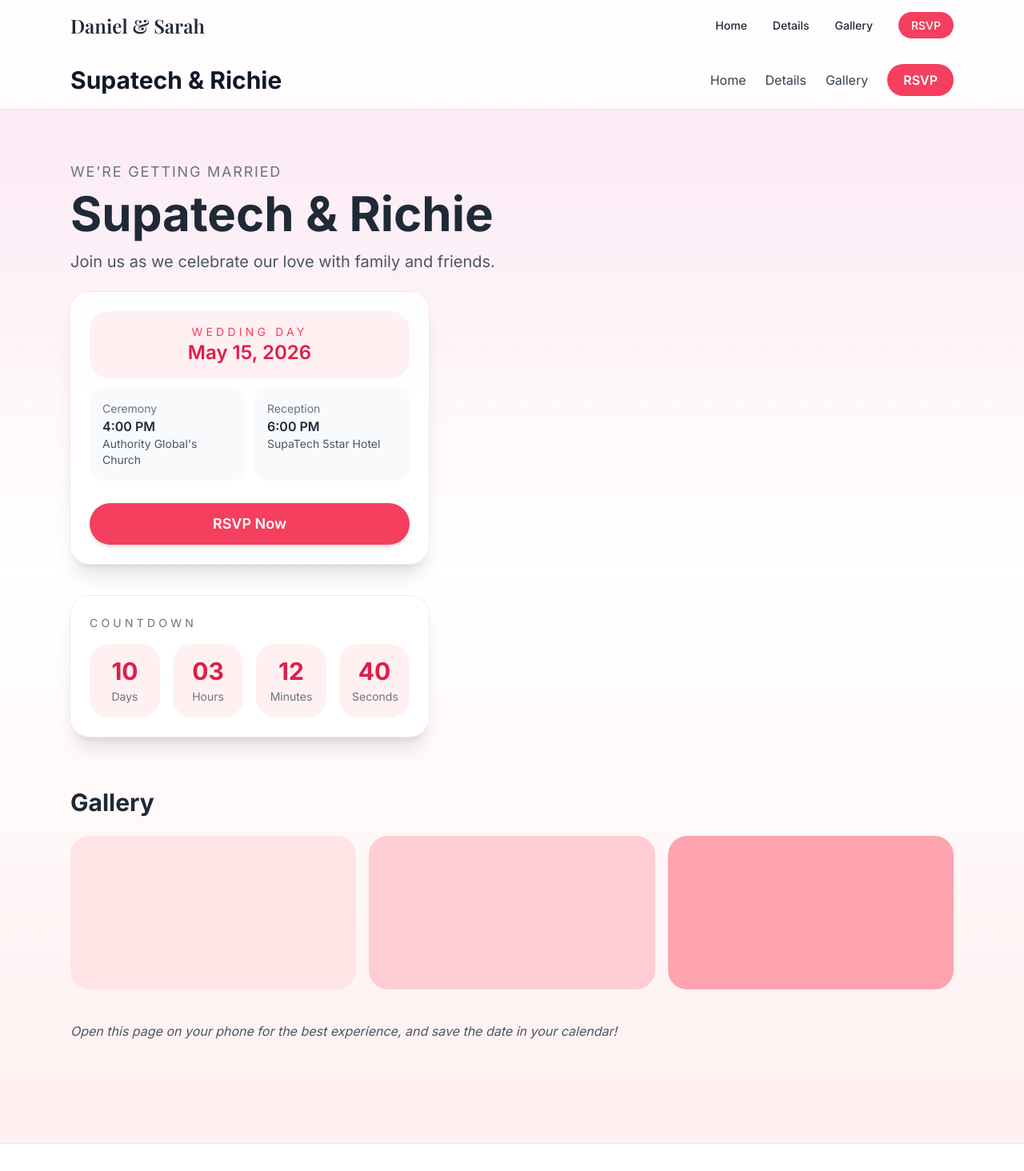
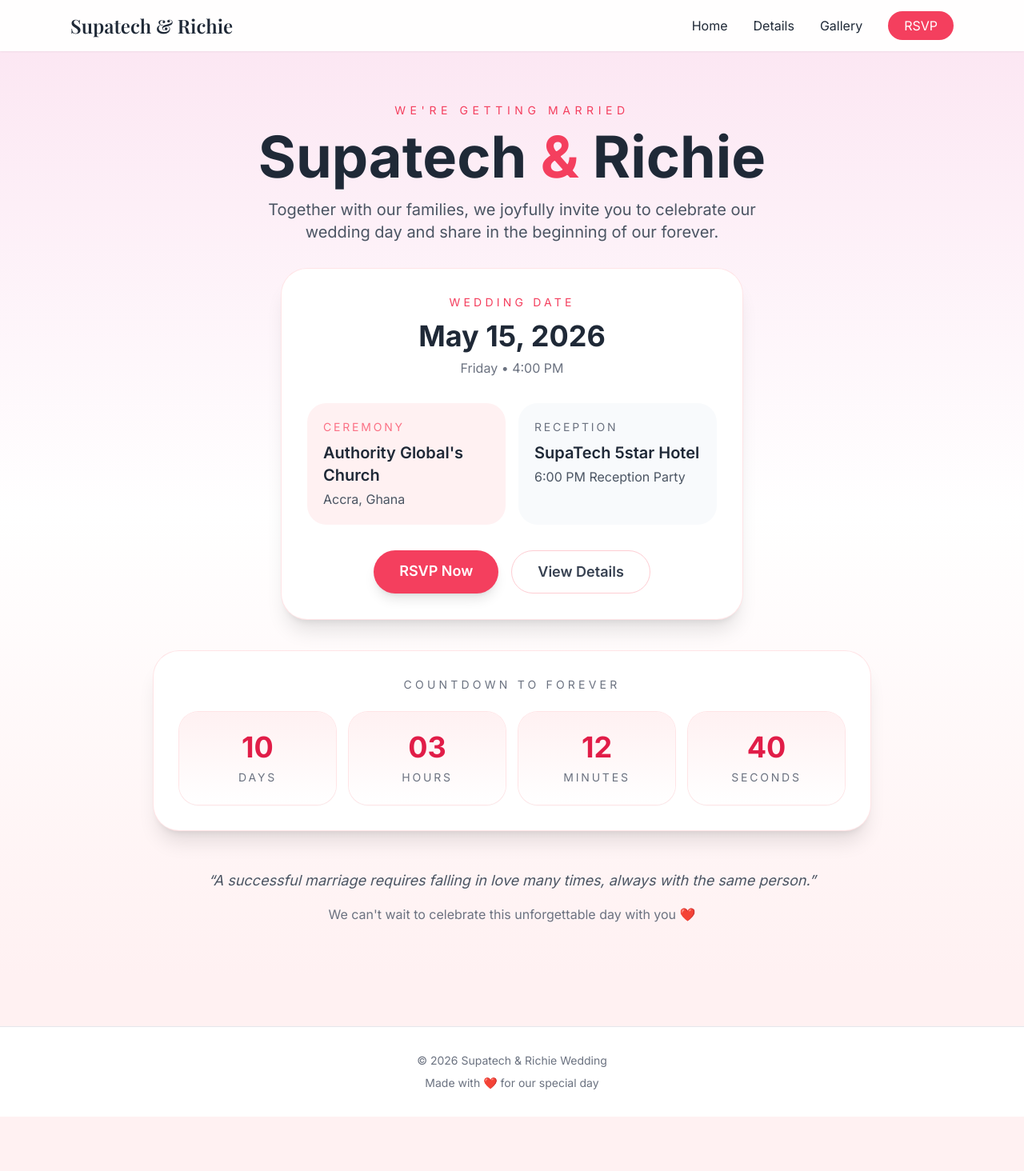
Before and after one commit to Supa05/wedding-website, a Next.js app: page / in a window 1280 px wide. Shown: the top 1464 px of the page at 80% size. After the commit the page ends 1396 px from the top, so only its background shows below. Built offline with nearby package versions, Linux system fonts and the light colour scheme.

Commit message:
Update homepage design and fix mobile navigation

```diff
--- a/app/layout.tsx
+++ b/app/layout.tsx
@@ -1,76 +1,122 @@
+"use client"
+
 import type { Metadata } from 'next'
 import { Inter, Playfair_Display } from 'next/font/google'
-// @ts-ignore
 import './globals.css'
 import Link from 'next/link'
+import { useState } from 'react'
 
 const inter = Inter({ subsets: ['latin'] })
-const playfair = Playfair_Display({ subsets: ['latin'], weight: ['400', '600'] })
-
-export const metadata: Metadata = {
-  title: 'Daniel & Sarah Wedding',
-  description: 'Join us as we celebrate our wedding on May 15, 2026',
-}
+const playfair = Playfair_Display({
+  subsets: ['latin'],
+  weight: ['400', '600'],
+})
 
 export default function RootLayout({
   children,
 }: {
   children: React.ReactNode
 }) {
+  const [menuOpen, setMenuOpen] = useState(false)
+
   return (
     <html lang="en">
       <body className={`${inter.className} bg-rose-50 text-gray-800`}>
 
         {/* HEADER */}
-        <header className="bg-white/80 backdrop-blur-md shadow-sm sticky top-0 z-50">
-          <nav className="max-w-6xl mx-auto px-6 py-4 flex justify-between items-center">
+        <header className="sticky top-0 z-50 bg-white/90 shadow-sm backdrop-blur-md">
+          <nav className="mx-auto flex max-w-6xl items-center justify-between px-6 py-4">
 
-            {/* Logo / Title */}
-            <Link href="/" className={`${playfair.className} text-2xl font-semibold text-gray-800`}>
-              Daniel & Sarah
+            {/* Logo */}
+            <Link
+              href="/"
+              className={`${playfair.className} text-2xl font-semibold`}
+            >
+              Supatech & Richie
             </Link>
 
-            {/* Navigation */}
-            <ul className="hidden md:flex space-x-8 text-sm font-medium">
+            {/* Desktop Navigation */}
+            <ul className="hidden items-center gap-8 md:flex">
               <li>
                 <Link href="/" className="hover:text-rose-500 transition">
                   Home
                 </Link>
               </li>
+
               <li>
                 <Link href="/details" className="hover:text-rose-500 transition">
                   Details
                 </Link>
               </li>
+
               <li>
                 <Link href="/gallery" className="hover:text-rose-500 transition">
                   Gallery
                 </Link>
               </li>
+
               <li>
-                <Link href="/rsvp" className="bg-rose-500 text-white px-4 py-2 rounded-full hover:bg-rose-600 transition">
+                <Link
+                  href="/rsvp"
+                  className="rounded-full bg-rose-500 px-5 py-2 text-white transition hover:bg-rose-600"
+                >
                   RSVP
                 </Link>
               </li>
             </ul>
 
-            {/* Mobile Menu Placeholder */}
-            <div className="md:hidden">
-              <button className="text-gray-700">
-                ☰
-              </button>
+            {/* Mobile Hamburger */}
+            <button
+              className="text-3xl md:hidden"
+              onClick={() => setMenuOpen(!menuOpen)}
+            >
+              ☰
+            </button>
+          </nav>
+
+          {/* Mobile Menu */}
+          {menuOpen && (
+            <div className="border-t bg-white px-6 py-4 md:hidden">
+              <ul className="flex flex-col gap-4 text-lg">
+                <li>
+                  <Link href="/" onClick={() => setMenuOpen(false)}>
+                    Home
+                  </Link>
+                </li>
+
+                <li>
+                  <Link href="/details" onClick={() => setMenuOpen(false)}>
+                    Details
+                  </Link>
+                </li>
+
+                <li>
+                  <Link href="/gallery" onClick={() => setMenuOpen(false)}>
+                    Gallery
+                  </Link>
+                </li>
+
+                <li>
+                  <Link
+                    href="/rsvp"
+                    onClick={() => setMenuOpen(false)}
+                    className="inline-block rounded-full bg-rose-500 px-5 py-2 text-center text-white"
+                  >
+                    RSVP
+                  </Link>
+                </li>
+              </ul>
             </div>
-
-          </nav>
+          )}
         </header>
 
         {/* PAGE CONTENT */}
         <main>{children}</main>
 
         {/* FOOTER */}
-        <footer className="bg-white mt-16 border-t">
-          <div className="max-w-6xl mx-auto px-6 py-8 text-center text-gray-500 text-sm">
-            <p>© 2026 Daniel & Sarah Wedding</p>
+        <footer className="mt-16 border-t bg-white">
+          <div className="mx-auto max-w-6xl px-6 py-8 text-center text-sm text-gray-500">
+            <p>© 2026 Supatech & Richie Wedding</p>
             <p className="mt-2">Made with ❤️ for our special day</p>
           </div>
         </footer>
--- a/app/page.tsx
+++ b/app/page.tsx
@@ -25,7 +25,6 @@ function getTimeLeft(): TimeLeft {
 
 export default function Home() {
   const [mounted, setMounted] = useState(false)
-  const [menuOpen, setMenuOpen] = useState(false)
 
   const [timeLeft, setTimeLeft] = useState<TimeLeft>({
     days: 0,
@@ -47,160 +46,103 @@ export default function Home() {
   }, [])
 
   return (
-    <main className="min-h-screen bg-gradient-to-b from-pink-100 via-white to-rose-50">
+    <main className="min-h-screen bg-gradient-to-b from-pink-100 via-white to-rose-50 px-6 py-16">
 
-      {/* HEADER */}
-<header className="sticky top-0 z-50 border-b bg-white/90 backdrop-blur">
-  <div className="mx-auto flex max-w-6xl items-center justify-between px-6 py-4">
+      <div className="mx-auto w-full max-w-5xl">
 
-    <h1 className="text-3xl font-bold text-gray-900">
-      Supatech & Richie
-    </h1>
+        {/* HERO SECTION */}
+        <section className="text-center">
 
-    {/* Desktop Menu */}
-    <nav className="hidden items-center gap-6 md:flex">
-      <Link href="/" className="text-gray-700 hover:text-rose-500">
-        Home
-      </Link>
-
-      <a href="#details" className="text-gray-700 hover:text-rose-500">
-        Details
-      </a>
-
-      <a href="#gallery" className="text-gray-700 hover:text-rose-500">
-        Gallery
-      </a>
-
-      <a
-        href="#rsvp"
-        className="rounded-full bg-rose-500 px-5 py-2 font-semibold text-white hover:bg-rose-600"
-      >
-        RSVP
-      </a>
-    </nav>
-
-    {/* Mobile Menu Button */}
-    <button
-      onClick={() => setMenuOpen(!menuOpen)}
-      className="text-3xl text-gray-700 md:hidden"
-    >
-      ☰
-    </button>
-  </div>
-
-  {/* Mobile Dropdown */}
-  {menuOpen && (
-    <div className="border-t bg-white px-6 py-4 md:hidden">
-      <div className="flex flex-col gap-4">
-
-        <Link
-          href="/"
-          className="text-gray-700"
-          onClick={() => setMenuOpen(false)}
-        >
-          Home
-        </Link>
-
-        <a
-          href="#details"
-          className="text-gray-700"
-          onClick={() => setMenuOpen(false)}
-        >
-          Details
-        </a>
-
-        <a
-          href="#gallery"
-          className="text-gray-700"
-          onClick={() => setMenuOpen(false)}
-        >
-          Gallery
-        </a>
-
-        <a
-          href="#rsvp"
-          className="rounded-full bg-rose-500 px-4 py-2 text-center font-semibold text-white"
-          onClick={() => setMenuOpen(false)}
-        >
-          RSVP
-        </a>
-      </div>
-    </div>
-  )}
-</header>
-
-      {/* MAIN CONTENT */}
-      <div className="mx-auto flex w-full max-w-6xl flex-col gap-12 px-6 py-16">
-
-        <section
-          id="details"
-          className="text-center lg:text-left"
-        >
-          <p className="mb-2 text-lg uppercase tracking-widest text-gray-500">
+          <p className="mb-3 text-sm uppercase tracking-[0.4em] text-rose-500">
             We&apos;re Getting Married
           </p>
 
-          <h1 className="mb-4 text-5xl font-bold text-gray-800 md:text-6xl">
-            Supatech & Richie
+          <h1 className="mb-4 text-5xl font-bold text-gray-800 md:text-7xl">
+            Supatech <span className="text-rose-500">&</span> Richie
           </h1>
 
-          <p className="mb-6 text-xl text-gray-600">
-            Join us as we celebrate our love with family and friends.
+          <p className="mx-auto mb-8 max-w-2xl text-lg leading-relaxed text-gray-600 md:text-xl">
+            Together with our families, we joyfully invite you to celebrate
+            our wedding day and share in the beginning of our forever.
           </p>
 
-          <div className="inline-flex flex-col gap-3 rounded-3xl bg-white/95 p-6 text-left shadow-xl ring-1 ring-rose-100 lg:max-w-md">
+          {/* DATE CARD */}
+          <div className="mx-auto mb-10 max-w-xl rounded-[32px] bg-white p-8 shadow-xl ring-1 ring-rose-100">
 
-            <div className="rounded-3xl bg-rose-50 p-4 text-center">
-              <p className="text-sm uppercase tracking-[0.3em] text-rose-500">
-                Wedding Day
-              </p>
+            <p className="text-sm uppercase tracking-[0.3em] text-rose-500">
+              Wedding Date
+            </p>
 
-              <p className="text-2xl font-semibold text-rose-600">
-                May 15, 2026
-              </p>
-            </div>
+            <h2 className="mt-3 text-4xl font-bold text-gray-800">
+              May 15, 2026
+            </h2>
 
-            <div className="grid gap-3 sm:grid-cols-2">
+            <p className="mt-2 text-gray-500">
+              Friday • 4:00 PM
+            </p>
 
-              <div className="rounded-2xl bg-slate-50 p-4">
-                <p className="text-sm text-gray-500">Ceremony</p>
-                <p className="font-semibold text-gray-800">4:00 PM</p>
+            <div className="mt-8 grid gap-4 text-left md:grid-cols-2">
 
-                <p className="text-sm text-gray-600">
+              <div className="rounded-3xl bg-rose-50 p-5">
+                <p className="text-sm uppercase tracking-[0.2em] text-rose-400">
+                  Ceremony
+                </p>
+
+                <h3 className="mt-2 text-xl font-semibold text-gray-800">
                   Authority Global&apos;s Church
+                </h3>
+
+                <p className="mt-1 text-gray-600">
+                  Accra, Ghana
                 </p>
               </div>
 
-              <div className="rounded-2xl bg-slate-50 p-4">
-                <p className="text-sm text-gray-500">Reception</p>
-                <p className="font-semibold text-gray-800">6:00 PM</p>
+              <div className="rounded-3xl bg-slate-50 p-5">
+                <p className="text-sm uppercase tracking-[0.2em] text-gray-500">
+                  Reception
+                </p>
 
-                <p className="text-sm text-gray-600">
+                <h3 className="mt-2 text-xl font-semibold text-gray-800">
                   SupaTech 5star Hotel
+                </h3>
+
+                <p className="mt-1 text-gray-600">
+                  6:00 PM Reception Party
                 </p>
               </div>
+
             </div>
 
-            {/* RSVP BUTTON */}
-            <a
-              id="rsvp"
-              href="https://wa.me/"
-              target="_blank"
-              className="mt-4 rounded-full bg-rose-500 px-6 py-3 text-center text-lg font-semibold text-white shadow-md transition hover:bg-rose-600"
-            >
-              RSVP Now
-            </a>
+            {/* BUTTONS */}
+            <div className="mt-8 flex flex-col gap-4 sm:flex-row sm:justify-center">
+
+              <Link
+                href="/rsvp"
+                className="rounded-full bg-rose-500 px-8 py-3 text-lg font-semibold text-white shadow-lg transition hover:bg-rose-600"
+              >
+                RSVP Now
+              </Link>
+
+              <Link
+                href="/details"
+                className="rounded-full border border-rose-200 bg-white px-8 py-3 text-lg font-semibold text-gray-700 transition hover:bg-rose-50"
+              >
+                View Details
+              </Link>
+
+            </div>
           </div>
 
           {/* COUNTDOWN */}
-          <div className="mt-10 rounded-3xl bg-white/95 p-6 shadow-xl ring-1 ring-rose-100 lg:max-w-md">
+          <div className="mx-auto max-w-4xl rounded-[32px] bg-white p-8 shadow-xl ring-1 ring-rose-100">
 
             <p className="text-sm uppercase tracking-[0.3em] text-gray-500">
-              Countdown
+              Countdown To Forever
             </p>
 
             {mounted && (
-              <div className="mt-4 grid gap-4 text-center sm:grid-cols-4">
+              <div className="mt-6 grid grid-cols-2 gap-4 md:grid-cols-4">
+
                 {[
                   { label: "Days", value: timeLeft.days },
                   { label: "Hours", value: timeLeft.hours },
@@ -209,42 +151,36 @@ export default function Home() {
                 ].map((item) => (
                   <div
                     key={item.label}
-                    className="rounded-3xl bg-rose-50 p-4"
+                    className="rounded-3xl bg-gradient-to-b from-rose-50 to-white p-6 shadow-sm ring-1 ring-rose-100"
                   >
-                    <p className="text-3xl font-bold text-rose-600">
+                    <p className="text-4xl font-bold text-rose-600">
                       {String(item.value).padStart(2, "0")}
                     </p>
 
-                    <p className="mt-1 text-sm text-gray-500">
+                    <p className="mt-2 text-sm uppercase tracking-[0.2em] text-gray-500">
                       {item.label}
                     </p>
                   </div>
                 ))}
+
               </div>
             )}
           </div>
 
-          {/* GALLERY */}
-          <div
-            id="gallery"
-            className="mt-16"
-          >
-            <h2 className="mb-6 text-3xl font-bold text-gray-800">
-              Gallery
-            </h2>
+          {/* MESSAGE */}
+          <div className="mx-auto mt-12 max-w-3xl">
+            <p className="text-lg italic leading-relaxed text-gray-600">
+              “A successful marriage requires falling in love many times,
+              always with the same person.”
+            </p>
 
-            <div className="grid gap-4 sm:grid-cols-2 lg:grid-cols-3">
-              <div className="h-48 rounded-3xl bg-rose-100"></div>
-              <div className="h-48 rounded-3xl bg-rose-200"></div>
-              <div className="h-48 rounded-3xl bg-rose-300"></div>
-            </div>
+            <p className="mt-4 text-gray-500">
+              We can&apos;t wait to celebrate this unforgettable day with you ❤️
+            </p>
           </div>
 
-          <p className="mt-10 text-base italic text-gray-600">
-            Open this page on your phone for the best experience, and save the
-            date in your calendar!
-          </p>
         </section>
+
       </div>
     </main>
   )
```
